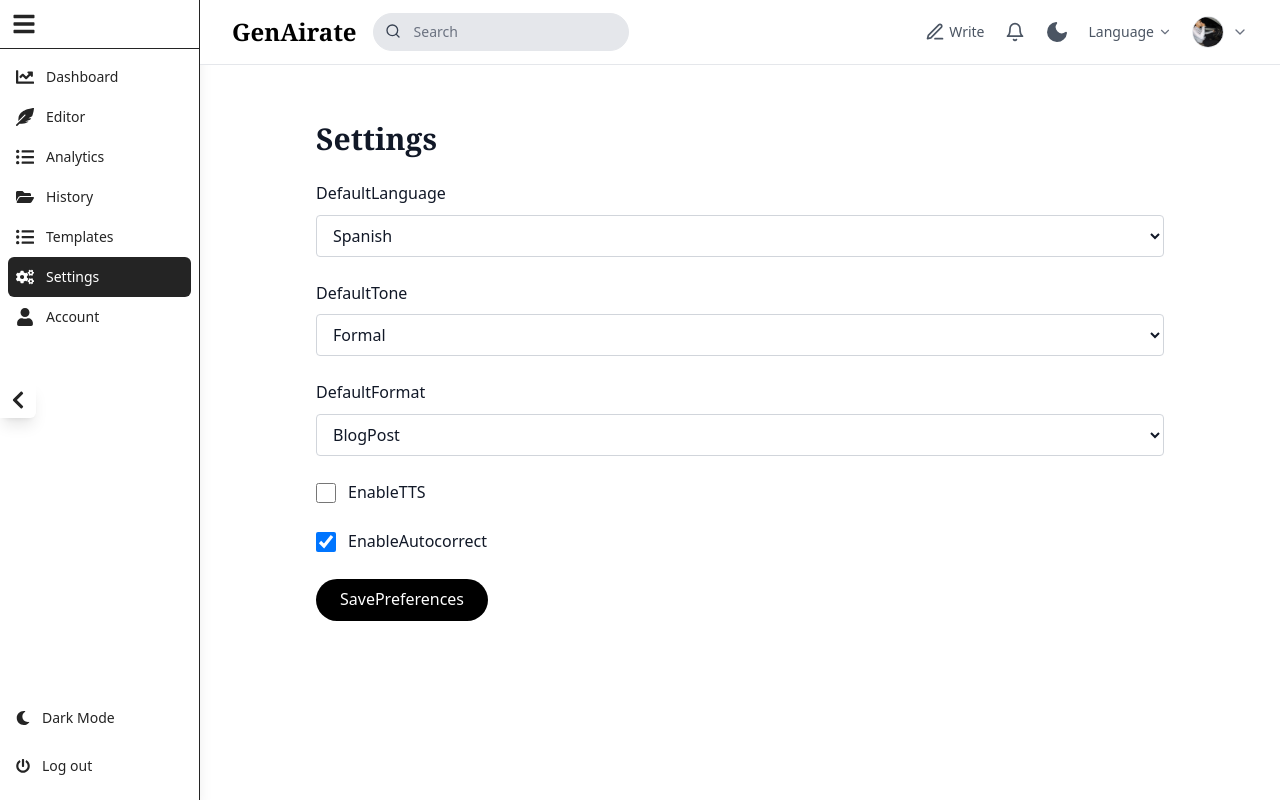
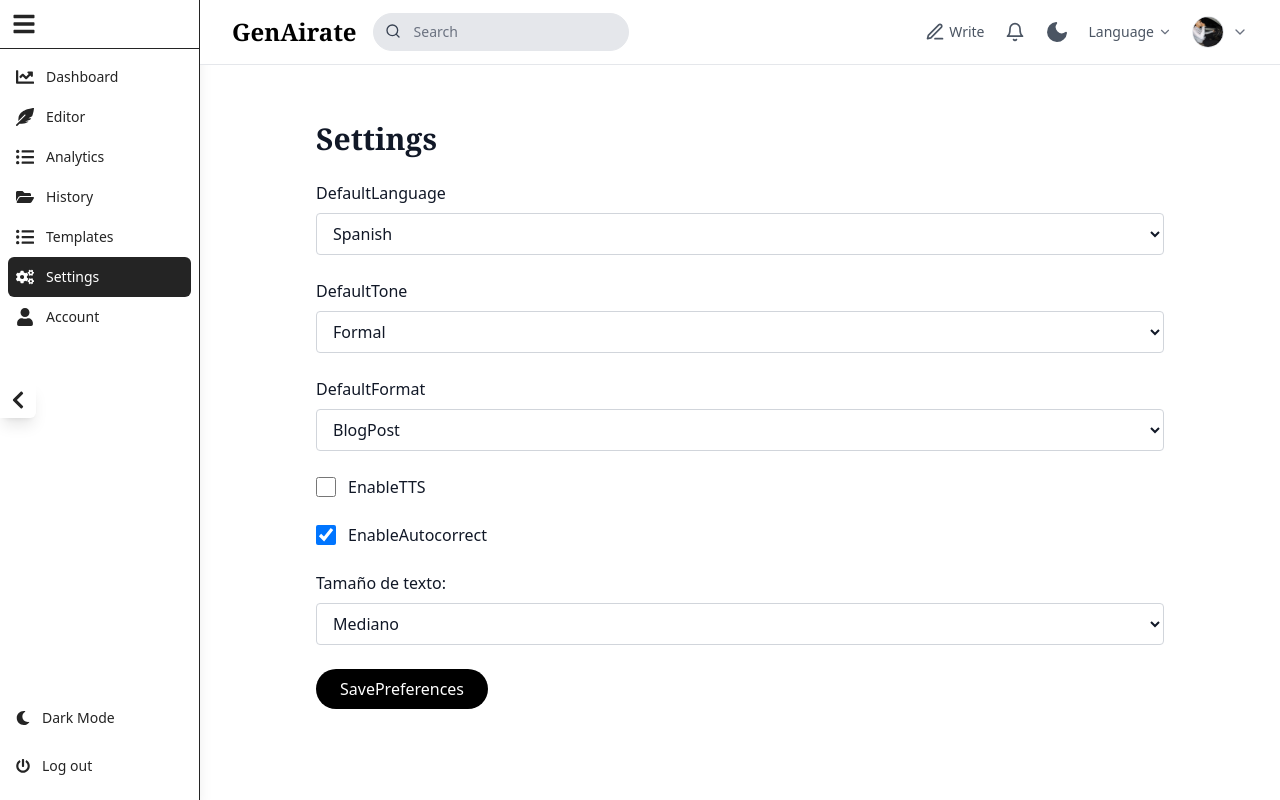
Before and after one commit to PedroCere/genairate, a React (Vite) app in the folder Frontend/genairate-front/: page /settings in a window 1280 px wide. Built offline with nearby package versions, Linux system fonts and the light colour scheme.

Commit message:
font_size_added

```diff
--- a/Frontend/genairate-front/src/App.jsx
+++ b/Frontend/genairate-front/src/App.jsx
@@ -13,6 +13,8 @@ import Layout from './Layout';
 
 import i18n from './i18n';
 import { I18nextProvider } from 'react-i18next';
+
+import { FontSizeProvider, useFontSize } from './components/FontSizeContext';
 
 const router = createBrowserRouter([
   {
@@ -58,14 +60,28 @@ const router = createBrowserRouter([
 
 import ErrorBoundary from './components/ErrorBoundary';
 
+function AppWrapper({ children }) {
+  const { getFontSizeClass } = useFontSize();
+
+  return (
+    <div className={`${getFontSizeClass()} text-gray-900 dark:text-gray-100 min-h-screen`}>
+      {children}
+    </div>
+  );
+}
+
 function App() {
   return (
     <I18nextProvider i18n={i18n}>
       <AuthProvider>
         <EditorProvider>
-          <ErrorBoundary>
-            <RouterProvider router={router} />
-          </ErrorBoundary>
+          <FontSizeProvider>
+            <ErrorBoundary>
+              <AppWrapper>
+                <RouterProvider router={router} />
+              </AppWrapper>
+            </ErrorBoundary>
+          </FontSizeProvider>
         </EditorProvider>
       </AuthProvider>
     </I18nextProvider>
--- a/Frontend/genairate-front/src/Layout.jsx
+++ b/Frontend/genairate-front/src/Layout.jsx
@@ -4,7 +4,10 @@ import { Outlet } from 'react-router-dom';
 import { motion } from 'framer-motion';
 import { useState, useEffect } from 'react';
 
+import { useFontSize } from './components/FontSizeContext';
+
 export default function Layout() {
+  const { getFontSizeClass } = useFontSize();
   const [darkMode, setDarkMode] = useState(false);
 
   useEffect(() => {
@@ -39,7 +42,7 @@ export default function Layout() {
   };
 
   return (
-    <div className="min-h-screen flex font-sans bg-white dark:bg-gray-900 dark:text-white overflow-hidden">
+    <div className={`${getFontSizeClass()} min-h-screen flex font-sans bg-white dark:bg-gray-900 dark:text-white overflow-hidden`}>
       <Sidebar darkMode={darkMode} toggleDarkMode={toggleDarkMode} />
 
       <div className="flex-1 flex flex-col">
--- /dev/null
+++ b/Frontend/genairate-front/src/components/FontSizeContext.jsx
@@ -0,0 +1,40 @@
+import { createContext, useContext, useEffect, useState } from 'react';
+
+const FontSizeContext = createContext();
+
+const FONT_SIZES = {
+  small: 'text-sm',
+  medium: 'text-base',
+  large: 'text-lg',
+};
+
+export function FontSizeProvider({ children }) {
+  const [size, setSize] = useState('medium');
+
+  // Load from localStorage
+  useEffect(() => {
+    const stored = localStorage.getItem('fontSize');
+    if (stored && FONT_SIZES[stored]) setSize(stored);
+  }, []);
+
+  // Save to localStorage
+  useEffect(() => {
+    localStorage.setItem('fontSize', size);
+  }, [size]);
+
+  const value = {
+    size,
+    setSize,
+    getFontSizeClass: () => FONT_SIZES[size] || FONT_SIZES.medium,
+  };
+
+  return (
+    <FontSizeContext.Provider value={value}>
+      {children}
+    </FontSizeContext.Provider>
+  );
+}
+
+export function useFontSize() {
+  return useContext(FontSizeContext);
+}
--- a/Frontend/genairate-front/src/components/NavBar.jsx
+++ b/Frontend/genairate-front/src/components/NavBar.jsx
@@ -56,7 +56,7 @@ const Navbar = ({ darkMode, toggleDarkMode }) => {
         <div className="flex items-center gap-5 ml-auto">
 
           <NavLink
-            to="/write"
+            to="/editor"
             className="flex items-center gap-1 text-sm font-medium text-gray-600 hover:text-black dark:text-gray-300 dark:hover:text-white"
           >
             <FiEdit3 className="text-xl" />
--- a/Frontend/genairate-front/src/components/SideBar.jsx
+++ b/Frontend/genairate-front/src/components/SideBar.jsx
@@ -1,6 +1,7 @@
 import React, { useState, useRef } from "react";
 import { motion } from "framer-motion";
 import { NavLink, useLocation } from "react-router-dom";
+import { useTranslation } from "react-i18next";
 import {
   FaPowerOff,
   FaSun,
@@ -12,6 +13,7 @@ import {
 import navLinks from "./navLinks";
 
 export default function Sidebar({ darkMode, toggleDarkMode }) {
+  const { t } = useTranslation();
   const location = useLocation();
   const [isHovered, setIsHovered] = useState(false);
   const [isStatic, setIsStatic] = useState(false);
@@ -92,7 +94,7 @@ export default function Sidebar({ darkMode, toggleDarkMode }) {
                       animate={{ opacity: 1, x: 0 }}
                       exit={{ opacity: 0, x: -8 }}
                     >
-                      {label}
+                      {t(label)}
                     </motion.span>
                   )}
                 </motion.div>
--- a/Frontend/genairate-front/src/i18n.js
+++ b/Frontend/genairate-front/src/i18n.js
@@ -86,6 +86,13 @@ const resources = {
       "Edit": "Edit",
       "PleaseCompleteAllFields": "Please complete all fields correctly.",
       "AccountTitle": "Account",
+      "Dashboard": "Dashboard",
+      "Editor": "Editor",
+      "Analytics": "Analytics",
+      "History": "History",
+      "Templates": "Templates",
+      "Settings": "Settings",
+      "Account": "Account",
 "Name": "Name",
 "Edit": "Edit",
 "Save": "Save",
@@ -117,6 +124,13 @@ const resources = {
       "Language": "Idioma",
       "English": "Inglés",
       "Spanish": "Español",
+      "Dashboard": "Panel",
+"Editor": "Editor",
+"Analytics": "Analíticas",
+"History": "Historial",
+"Templates": "Plantillas",
+"Settings": "Configuración",
+"Account": "Cuenta",
       "WelcomeTo": "Bienvenido a",
       "GenerateArticles": "Generá artículos con inteligencia artificial, directamente desde tu dispositivo.",
       "OfflineNoLimits": "Sin conexión. Sin límites.",
--- a/Frontend/genairate-front/src/pages/SettingsPage.jsx
+++ b/Frontend/genairate-front/src/pages/SettingsPage.jsx
@@ -1,5 +1,6 @@
 import React, { useState, useEffect } from 'react';
 import { useTranslation } from 'react-i18next';
+import { useFontSize } from '../components/FontSizeContext';
 
 const mockPreferences = {
   defaultLanguage: 'es',
@@ -9,7 +10,6 @@ const mockPreferences = {
   enableAutocorrect: true,
 };
 
-// Mock userService with getPreferences and updatePreferences
 const userService = {
   getPreferences: () =>
     new Promise((resolve) => {
@@ -23,6 +23,7 @@ const userService = {
 
 export default function SettingsPage() {
   const { t } = useTranslation();
+  const { size, setSize } = useFontSize();
   const [preferences, setPreferences] = useState({
     defaultLanguage: '',
     defaultTone: '',
@@ -159,6 +160,24 @@ export default function SettingsPage() {
           </label>
         </div>
 
+        {/* Font Size Selector */}
+        <div>
+          <label htmlFor="fontSize" className="block mb-2 font-medium">
+            Tamaño de texto:
+          </label>
+          <select
+            id="fontSize"
+            name="fontSize"
+            value={size}
+            onChange={(e) => setSize(e.target.value)}
+            className="w-full rounded border border-gray-300 dark:border-gray-700 bg-white dark:bg-gray-900 px-3 py-2 focus:outline-none focus:ring-2 focus:ring-blue-500 dark:focus:ring-blue-400"
+          >
+            <option value="small">Pequeño</option>
+            <option value="medium">Mediano</option>
+            <option value="large">Grande</option>
+          </select>
+        </div>
+
         {/* Save Button */}
         <div>
           <button
```
